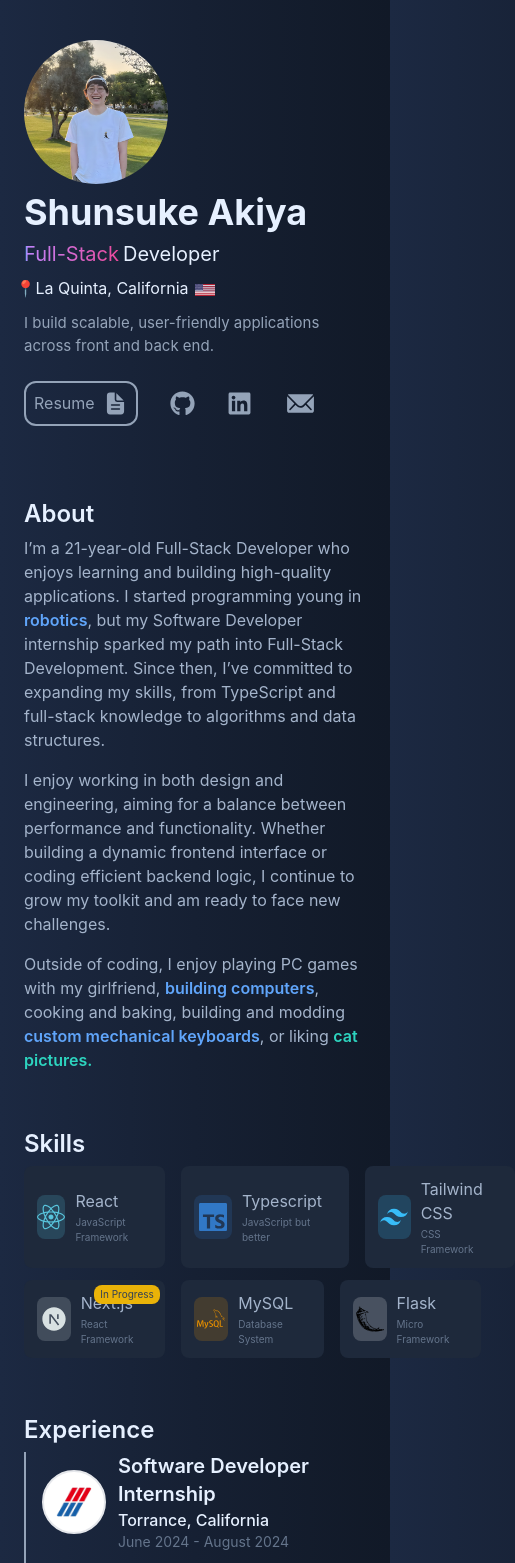
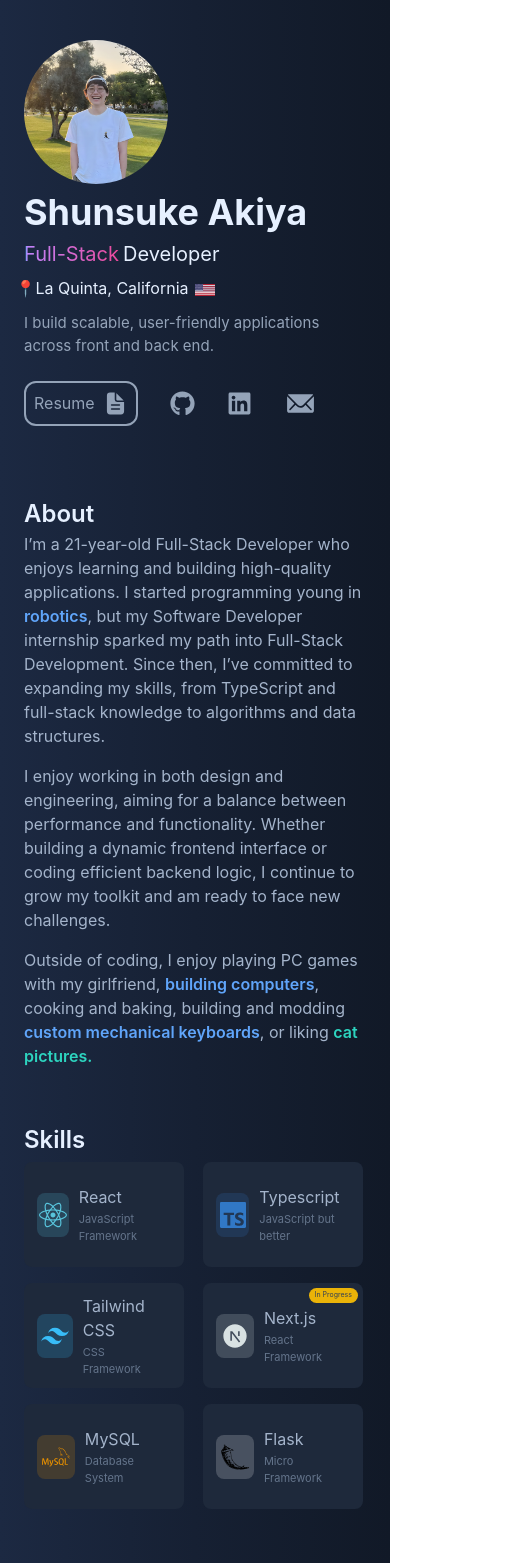
Before and after one commit to shunakiya/portfolio, a React (Vite) app: page / in a window 390 px wide. Shown: the top 1563 px of the page, 515 px wide, since content can reach past the window. Built offline with nearby package versions, Linux system fonts and the light colour scheme.

Commit message:
fixed skills width on mobile

```diff
--- a/src/components/About.tsx
+++ b/src/components/About.tsx
@@ -1,7 +1,7 @@
 export default function About() {
   return (
     <div className="mb-1">
-      <h1 className="text-2xl font-semibold mb-1.5">About</h1>
+      <h1 className="text-2xl font-semibold mb-0.5">About</h1>
       <div className="space-y-4 text-[#a4b4cb]">
         <p>
           I’m a 21-year-old Full-Stack Developer who enjoys learning and
--- a/src/components/Skills.tsx
+++ b/src/components/Skills.tsx
@@ -7,8 +7,8 @@ export default function Skills() {
     <div className="flex flex-col mb-1">
       <h1 className="text-2xl font-semibold mb-1.5">Skills</h1>
 
-      <div className="flex flex-row mb-3 gap-x-4">
-        <div className="group flex flex-row items-center bg-slate-800 p-2 rounded-lg px-3 w-52 py-2.5 border border-transparent transition-all duration-150 ease-in-out hover:border-slate-600">
+      <div className="grid grid-cols-2 grid-rows-3 lg:grid-cols-3 lg:grid-rows-2 md:grid-cols-3 md:grid-rows-2 sm:grid-cols-2 sm:grid-rows-3 gap-4">
+        <div className="group flex flex-row items-center bg-slate-800 p-2 rounded-lg px-3 w-40 lg:w-52 md:w-52 sm:w-40 py-2.5 border border-transparent transition-all duration-150 ease-in-out hover:border-slate-600">
           <div className="bg-[#58C4DC30] w-11 h-11 justify-center flex items-center rounded-lg">
             <FaReact size={28} className="fill-[#58C4DC]" />
           </div>
@@ -16,27 +16,27 @@ export default function Skills() {
             <p className="text-base mb-0.5 text-[#a4b4cb] transition-colors duration-150 ease-in-out group-hover:text-[#e6f0ff]">
               React
             </p>
-            <p className="text-[10px] text-slate-500 transition-colors duration-150 ease-in-out group-hover:text-[#a4b4cb]">
+            <p className="text-[11px] lg:text-[10px] md:text-[10px] sm:text-[11px] text-slate-500 transition-colors duration-150 ease-in-out group-hover:text-[#a4b4cb]">
               JavaScript Framework
             </p>
           </div>
         </div>
 
-        <div className="group flex flex-row items-center bg-slate-800 p-2 rounded-lg px-3 w-52 py-2.5 border border-transparent transition-all duration-150 ease-in-out hover:border-slate-600">
+        <div className="group flex flex-row items-center bg-slate-800 p-2 rounded-lg px-3 w-40 lg:w-52 md:w-52 sm:w-40 py-2.5 border border-transparent transition-all duration-150 ease-in-out hover:border-slate-600">
           <div className="bg-[#3178C630] w-11 h-11 justify-center flex items-center rounded-lg">
-            <SiTypescript size={28} className="fill-[#3178C6]" />
+            <SiTypescript size={26} className="fill-[#3178C6]" />
           </div>
           <div className="flex flex-col mx-2 ml-2.5">
             <p className="text-base mb-0.5 text-[#a4b4cb] transition-colors duration-150 ease-in-out group-hover:text-[#e6f0ff]">
               Typescript
             </p>
-            <p className="text-[10px] text-slate-500 transition-colors duration-150 ease-in-out group-hover:text-[#a4b4cb]">
+            <p className="text-[11px] lg:text-[10px] md:text-[10px] sm:text-[11px] text-slate-500 transition-colors duration-150 ease-in-out group-hover:text-[#a4b4cb]">
               JavaScript but better
             </p>
           </div>
         </div>
 
-        <div className="group flex flex-row items-center bg-slate-800 p-2 rounded-lg px-3 w-52 py-2.5 border border-transparent transition-all duration-150 ease-in-out hover:border-slate-600">
+        <div className="group flex flex-row items-center bg-slate-800 p-2 rounded-lg px-3 w-40 lg:w-52 md:w-52 sm:w-40 py-2.5 border border-transparent transition-all duration-150 ease-in-out hover:border-slate-600">
           <div className="bg-[#38BDF830] w-11 h-11 justify-center flex items-center rounded-lg">
             <RiTailwindCssFill size={28} className="fill-[#38BDF8]" />
           </div>
@@ -44,15 +44,13 @@ export default function Skills() {
             <p className="text-base mb-0.5 text-[#a4b4cb] transition-colors duration-150 ease-in-out group-hover:text-[#e6f0ff]">
               Tailwind CSS
             </p>
-            <p className="text-[10px] text-slate-500 transition-colors duration-150 ease-in-out group-hover:text-[#a4b4cb]">
+            <p className="text-[11px] lg:text-[10px] md:text-[10px] sm:text-[11px] text-slate-500 transition-colors duration-150 ease-in-out group-hover:text-[#a4b4cb]">
               CSS Framework
             </p>
           </div>
         </div>
-      </div>
 
-      <div className="flex flex-row gap-x-4">
-        <div className="relative group flex flex-row items-center bg-slate-800 p-2 rounded-lg px-3 w-52 py-2.5 border border-transparent transition-all duration-150 ease-in-out hover:border-slate-600">
+        <div className="relative group flex flex-row items-center bg-slate-800 p-2 rounded-lg px-3 w-40 lg:w-52 md:w-52 sm:w-40 py-2.5 border border-transparent transition-all duration-150 ease-in-out hover:border-slate-600">
           <div className="bg-[#d8e1e230] w-11 h-11 justify-center flex items-center rounded-lg">
             <RiNextjsFill size={28} className="fill-[#d8e1e2]" />
           </div>
@@ -60,17 +58,17 @@ export default function Skills() {
             <p className="text-base mb-0.5 text-[#a4b4cb] transition-colors duration-150 ease-in-out group-hover:text-[#e6f0ff]">
               Next.js
             </p>
-            <p className="text-[10px] text-slate-500 transition-colors duration-150 ease-in-out group-hover:text-[#a4b4cb]">
+            <p className="text-[11px] lg:text-[10px] md:text-[10px] sm:text-[11px] text-slate-500 transition-colors duration-150 ease-in-out group-hover:text-[#a4b4cb]">
               React Framework
             </p>
           </div>
 
-          <div className="absolute top-1 right-1 bg-yellow-500 text-[10px] text-slate-700 px-1.5 py-0.5 rounded-lg">
+          <div className="absolute top-1 right-1 bg-yellow-500 text-[7px] lg:text-[10px] md:text-[10px] sm:text-[7px] text-slate-700 px-1.5 py-0.5 rounded-lg">
             In Progress
           </div>
         </div>
 
-        <div className="group flex flex-row items-center bg-slate-800 p-2 rounded-lg px-3 w-52 py-2.5 border border-transparent transition-all duration-150 ease-in-out hover:border-slate-600">
+        <div className="group flex flex-row items-center bg-slate-800 p-2 rounded-lg px-3 w-40 lg:w-52 md:w-52 sm:w-40 py-2.5 border border-transparent transition-all duration-150 ease-in-out hover:border-slate-600">
           <div className="bg-[#E48E0030] w-11 h-11 justify-center flex items-center rounded-lg">
             <SiMysql size={28} className="fill-[#E48E00]" />
           </div>
@@ -78,13 +76,13 @@ export default function Skills() {
             <p className="text-base mb-0.5 text-[#a4b4cb] transition-colors duration-150 ease-in-out group-hover:text-[#e6f0ff]">
               MySQL
             </p>
-            <p className="text-[10px] text-slate-500 transition-colors duration-150 ease-in-out group-hover:text-[#a4b4cb]">
+            <p className="text-[11px] lg:text-[10px] md:text-[10px] sm:text-[11px] text-slate-500 transition-colors duration-150 ease-in-out group-hover:text-[#a4b4cb]">
               Database System
             </p>
           </div>
         </div>
 
-        <div className="group flex flex-row items-center bg-slate-800 p-2 rounded-lg px-3 w-52 py-2.5 border border-transparent transition-all duration-150 ease-in-out hover:border-slate-600">
+        <div className="group flex flex-row items-center bg-slate-800 p-2 rounded-lg px-3 w-40 lg:w-52 md:w-52 sm:w-40 py-2.5 border border-transparent transition-all duration-150 ease-in-out hover:border-slate-600">
           <div className="bg-[#ffffff30] w-11 h-11 justify-center flex items-center rounded-lg">
             <SiFlask size={28} className="fill-black" />
           </div>
@@ -92,7 +90,7 @@ export default function Skills() {
             <p className="text-base mb-0.5 text-[#a4b4cb] transition-colors duration-150 ease-in-out group-hover:text-[#e6f0ff]">
               Flask
             </p>
-            <p className="text-[10px] text-slate-500 transition-colors duration-150 ease-in-out group-hover:text-[#a4b4cb]">
+            <p className="text-[11px] lg:text-[10px] md:text-[10px] sm:text-[11px] text-slate-500 transition-colors duration-150 ease-in-out group-hover:text-[#a4b4cb]">
               Micro Framework
             </p>
           </div>
```
